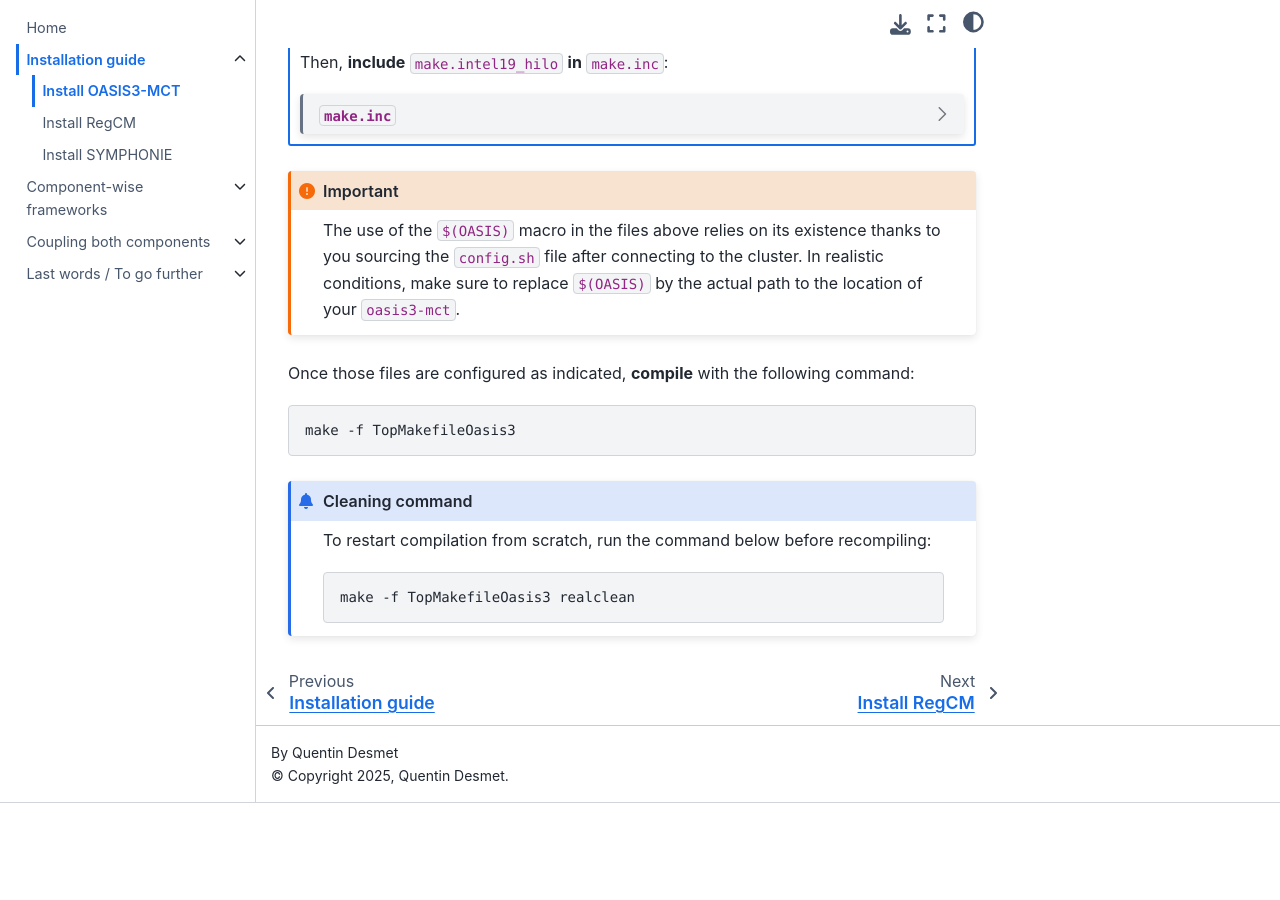
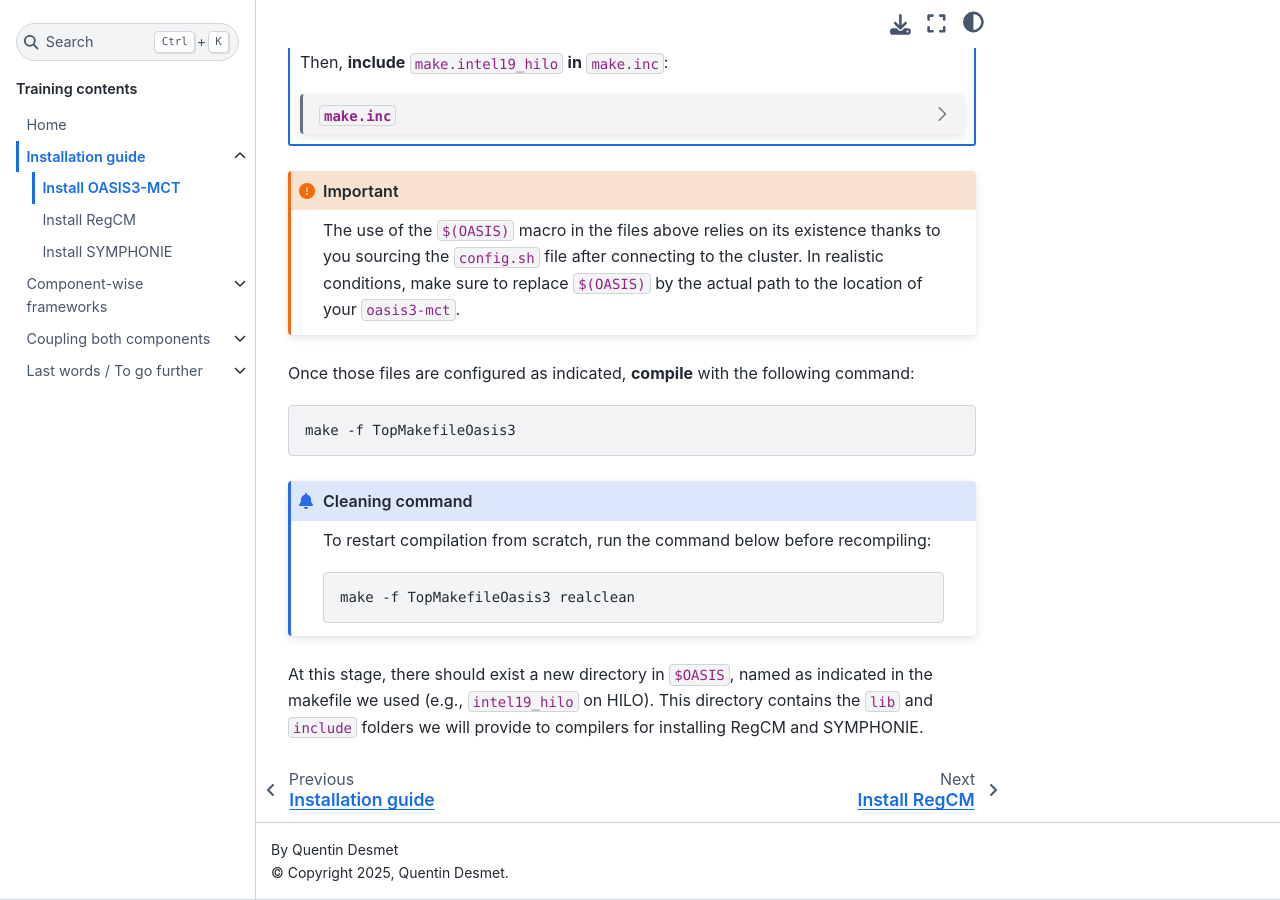
Before and after one commit to DesmetQuentin/training-ros, a Sphinx documentation site: the page built from source/installation/oasis.rst, in a window 1280 px wide and 900 px high, scrolled down 573 px. Built offline with Sphinx 7.4.7 and the Sphinx Book theme 1.1.4, drawn with Linux system fonts in a browser that asks for light colours; before the commit the page ends 1376 px from its top, so only the background shows below that.

Commit message:
content: Add an ending paragraph for installing OASIS

```diff
--- a/source/installation/oasis.rst
+++ b/source/installation/oasis.rst
@@ -266,3 +266,9 @@
    .. code:: bash
 
       make -f TopMakefileOasis3 realclean
+
+
+At this stage, there should exist a new directory in ``$OASIS``, named as indicated
+in the makefile we used (e.g., ``intel19_hilo`` on HILO). This directory contains the
+``lib`` and ``include`` folders we will provide to compilers for installing RegCM and
+SYMPHONIE.
```
